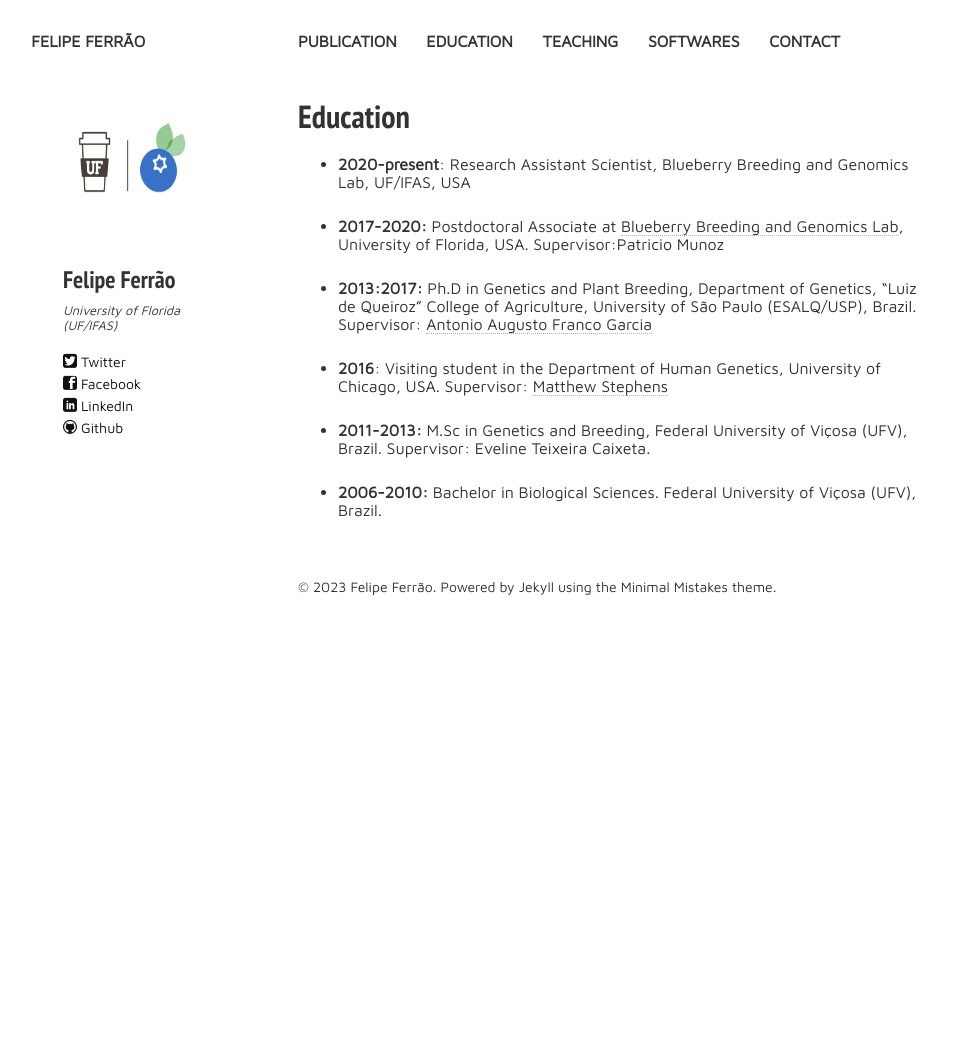
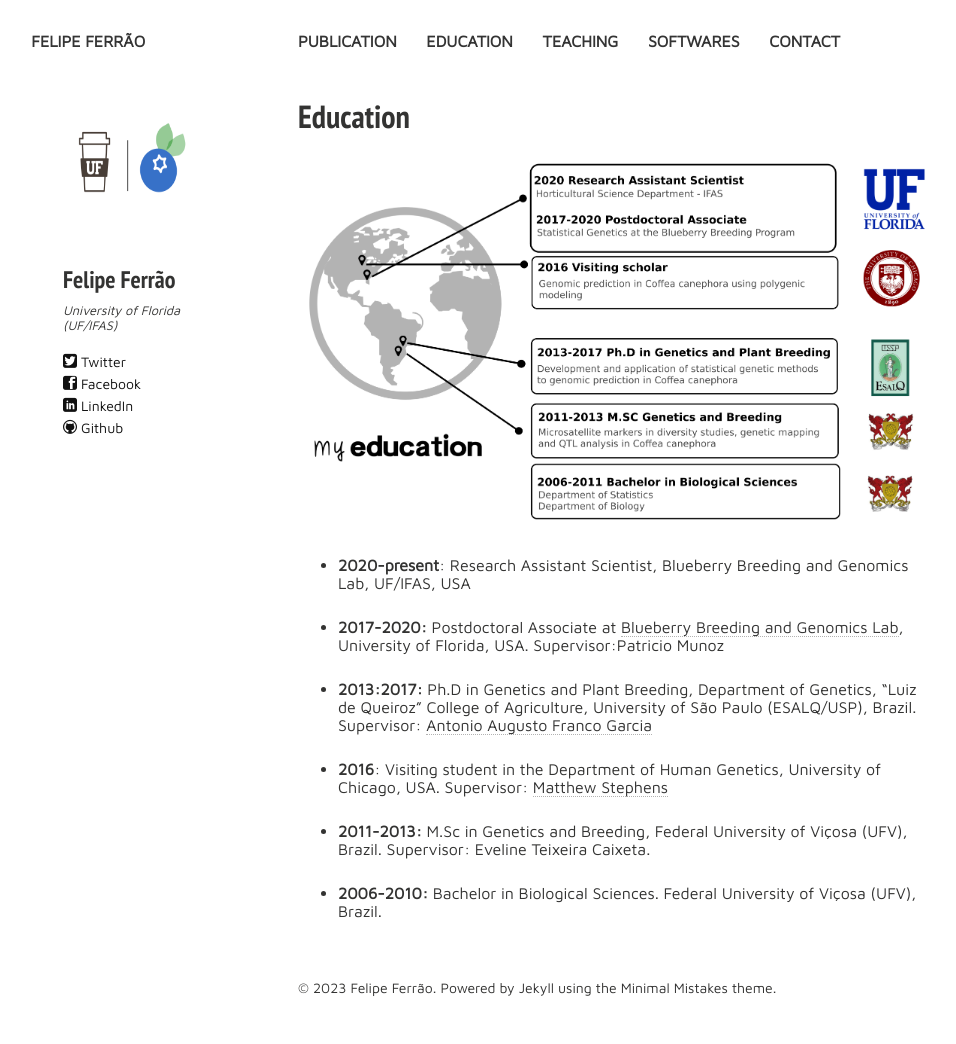
Before and after one commit to lfelipe-ferrao/lfelipe-ferrao.github.io, a Jekyll site: the page built from education.md, in a window 1280 px wide. Shown: the whole page, without its empty margins (22-978 px from the left). Built offline with Jekyll 4.4.1, drawn with Linux system fonts in a browser that asks for light colours; nearby versions of some CDN libraries; before the commit the page ends 900 px from its top, so only the background shows below that.

Commit message:
Update education.md

```diff
--- a/education.md
+++ b/education.md
@@ -11,6 +11,9 @@ tags: [people, undergrads, MSc, PhD, postdocs]
 #  creditlink: http://augusto-garcia.github.io/
 ---
 
+<p align="center">
+  <img src="/images/education.png" />
+</p>
 
 
 - **2020-present**:  Research Assistant Scientist, Blueberry Breeding and Genomics Lab, UF/IFAS, USA
```
